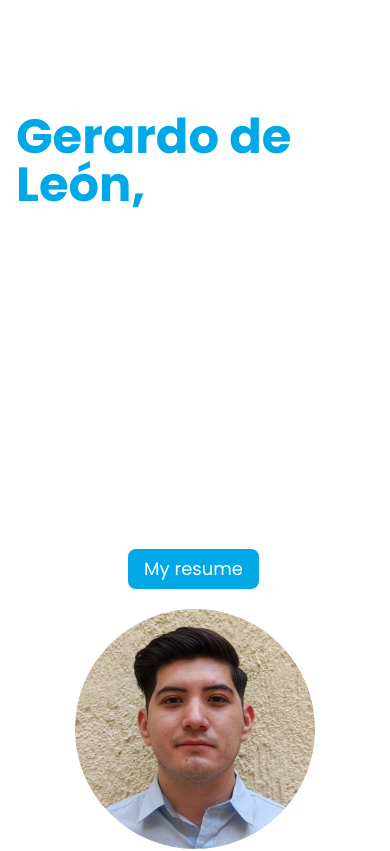
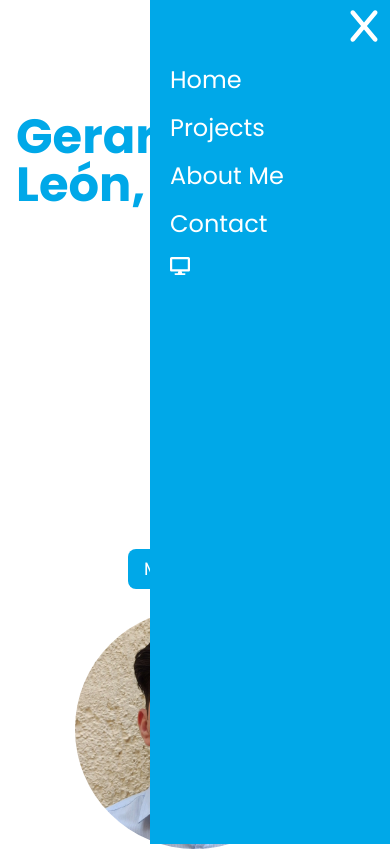
Before and after one commit to GerardoGarcia79/gerardodlg, a React (Vite) app: page / in a window 390 px wide. Shown: the top 851 px of the page. Built offline with nearby package versions, Linux system fonts and the light colour scheme.

Commit message:
Style responsive mobile NavBar.

```diff
--- a/src/components/NavBar.tsx
+++ b/src/components/NavBar.tsx
@@ -2,12 +2,14 @@ import { FontAwesomeIcon } from "@fortawesome/react-fontawesome";
 import { faBars } from "@fortawesome/free-solid-svg-icons/faBars";
 import { useEffect, useState } from "react";
 import { FaDesktop } from "react-icons/fa";
+import { faX } from "@fortawesome/free-solid-svg-icons/faX";
 
 const NavBar = () => {
-  const [theme, setTheme] = useState(localStorage.getItem('theme') ? localStorage.getItem('theme') : 'system')
+  const [theme, setTheme] = useState(localStorage.getItem('theme') ? localStorage.getItem('theme') : 'system');
   const [showSelectTheme, setShowSelectTheme] = useState(false);
-  const [isScrolled, setIsScrolled] = useState(false)
-  const changeBg = () => window.scrollY >= 50 ? setIsScrolled(true) : setIsScrolled(false)
+  const [isScrolled, setIsScrolled] = useState(false);
+  const [showNavBar, setShowNavBar] = useState(true);
+  const changeBg = () => window.scrollY >= 50 ? setIsScrolled(true) : setIsScrolled(false);
   window.addEventListener('scroll', changeBg);
   const darkQuery = window.matchMedia('(prefers-color-scheme: dark)');
 
@@ -41,25 +43,26 @@ const NavBar = () => {
 
   return (
     <>
-    <FontAwesomeIcon icon={faBars} className="w-9 h-9 md:hidden fixed top-2 right-2 text-white z-10" />
-    <div className={`${ isScrolled ? 'bg-[#414141]' : ''} rounded-full fixed w-fit text-center top-4 left-1/2 -translate-x-1/2 z-10`}>
-        <div className="flex">
-          <ul className="flex justify-center text-white text-base text-nowrap md:[&_*]:p-2">
-              <li className="hidden md:list-item">
+    <FontAwesomeIcon onClick={() => setShowNavBar(true)} icon={faBars} className={`w-9 h-9 fixed top-2 right-2 text-white z-10 cursor-pointer md:hidden ${showNavBar ? 'hidden' : ''}`} />
+    <FontAwesomeIcon onClick={() => setShowNavBar(false)} icon={faX} className={`w-9 h-9 fixed top-2 right-2 text-white z-10 cursor-pointer md:hidden ${showNavBar ? '' : 'hidden'}`} />
+    <div className={`${ isScrolled ? 'md:bg-[#414141]' : 'md:bg-inherit'} ${showNavBar ? 'fixed right-0 top-0 w-60 bg-[#00a8e8] h-full' : 'fixed -right-60 top-0 w-60 bg-[#00a8e8] h-full'} transition-[right] md:h-fit duration-500 ease-in-out md:rounded-full md:fixed md:w-fit md:text-center md:top-4 md:left-1/2 md:-translate-x-1/2 md:z-10`}>
+        <div className='py-12 px-5 md:py-0 md:px-0 md:flex'>
+          <ul className="text-2xl text-white [&_*]:my-4 md:[&_*]:my-0 md:flex md:justify-center md:text-base md:text-nowrap md:[&_*]:p-2">
+              <li className=" md:list-item">
                 <a href="#header">Home</a>
               </li>
-              <li className="hidden md:list-item">
+              <li className=" md:list-item">
                 <a href="#projects">Projects</a>
               </li>
-              <li className="hidden md:list-item">
+              <li className=" md:list-item">
                 <a href="#about-me">About Me</a>
               </li>
-              <li className="hidden md:list-item">
+              <li className=" md:list-item">
                 <a href="#contact">Contact</a>
               </li>
             </ul>
-            <button onClick={(() => setShowSelectTheme(!showSelectTheme))} className="text-white p-2"><FaDesktop size='20px' /></button>
-            <div className={`fixed top-[40px] right-0  w-28 border-[1px] border-white p-1 rounded-lg bg-[#414141] text-start ${showSelectTheme ? '' : 'hidden'}`}>
+            <button onClick={(() => setShowSelectTheme(!showSelectTheme))} className=" text-white md:p-2 md:block"><FaDesktop size='20px' /></button>
+            <div className={`md:fixed md:top-[40px] md:right-0  md:w-28 md:border-[1px] md:border-white md:p-1 md:rounded-lg md:bg-[#414141] md:text-start ${showSelectTheme ? '' : 'hidden'}`}>
               <ul className="text-white">
                 <li onClick={() => {
                   setTheme('light');
```
